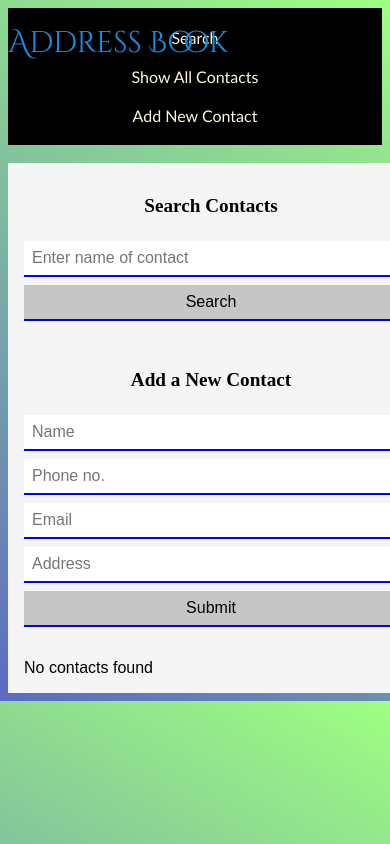
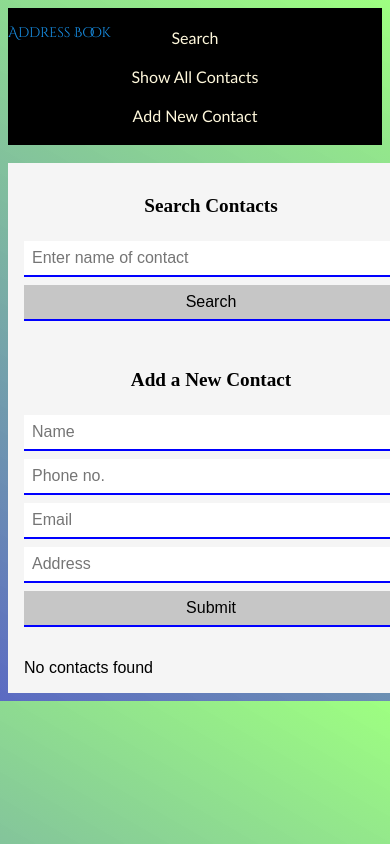
Before and after one commit to harsimrat11/FEE_project_final, a plain HTML site: page index.html in a window 390 px wide. Shown: the top 844 px of the page. Drawn offline with Linux system fonts and the light colour scheme.

Commit message:
Add files via upload

```diff
--- a/q1.css
+++ b/q1.css
@@ -102,6 +102,7 @@ input {
       margin-left: 0;
       margin-bottom: 10px;
       text-align: center;
+
   }
 
   .navbar li {
@@ -116,4 +117,9 @@ input {
       width: 100%;
       max-width: none;
   }
+  .adb{
+    display: block;
+    font-size:14px;
+  }
+
 }
```
